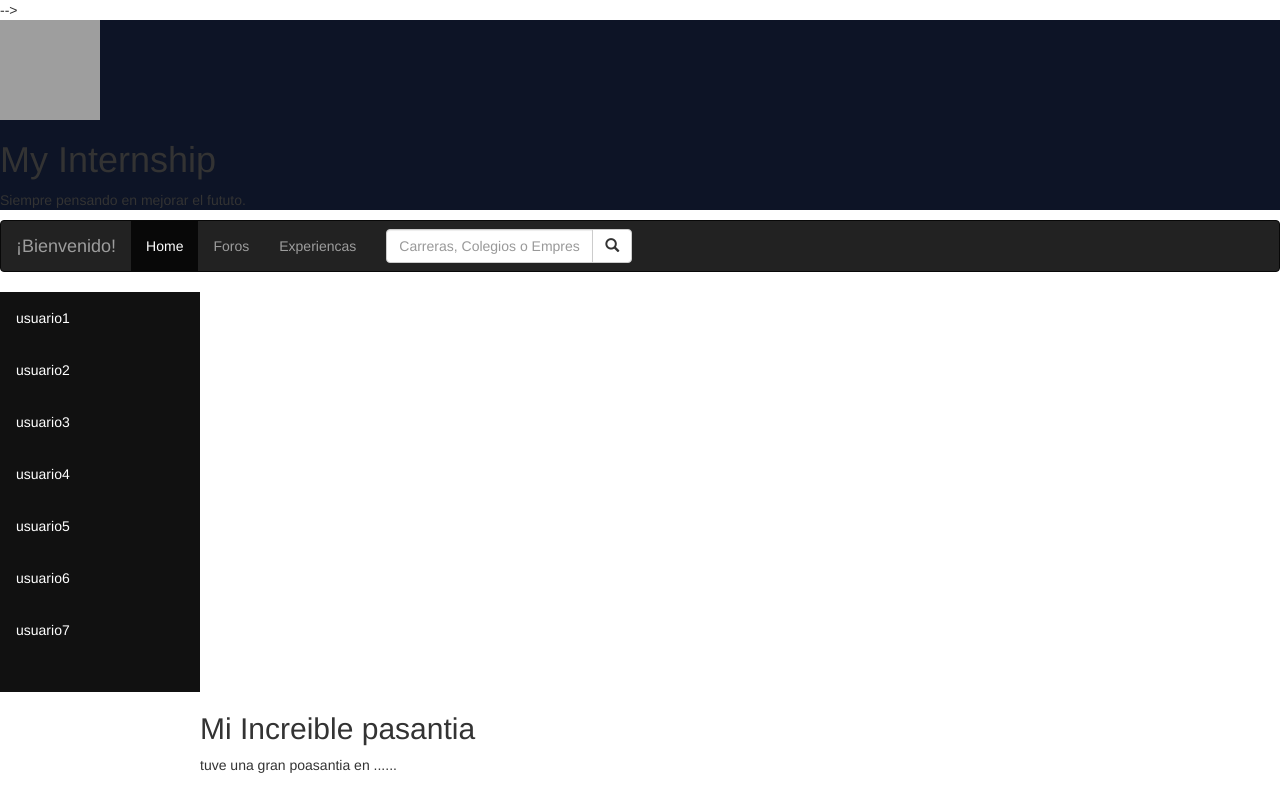
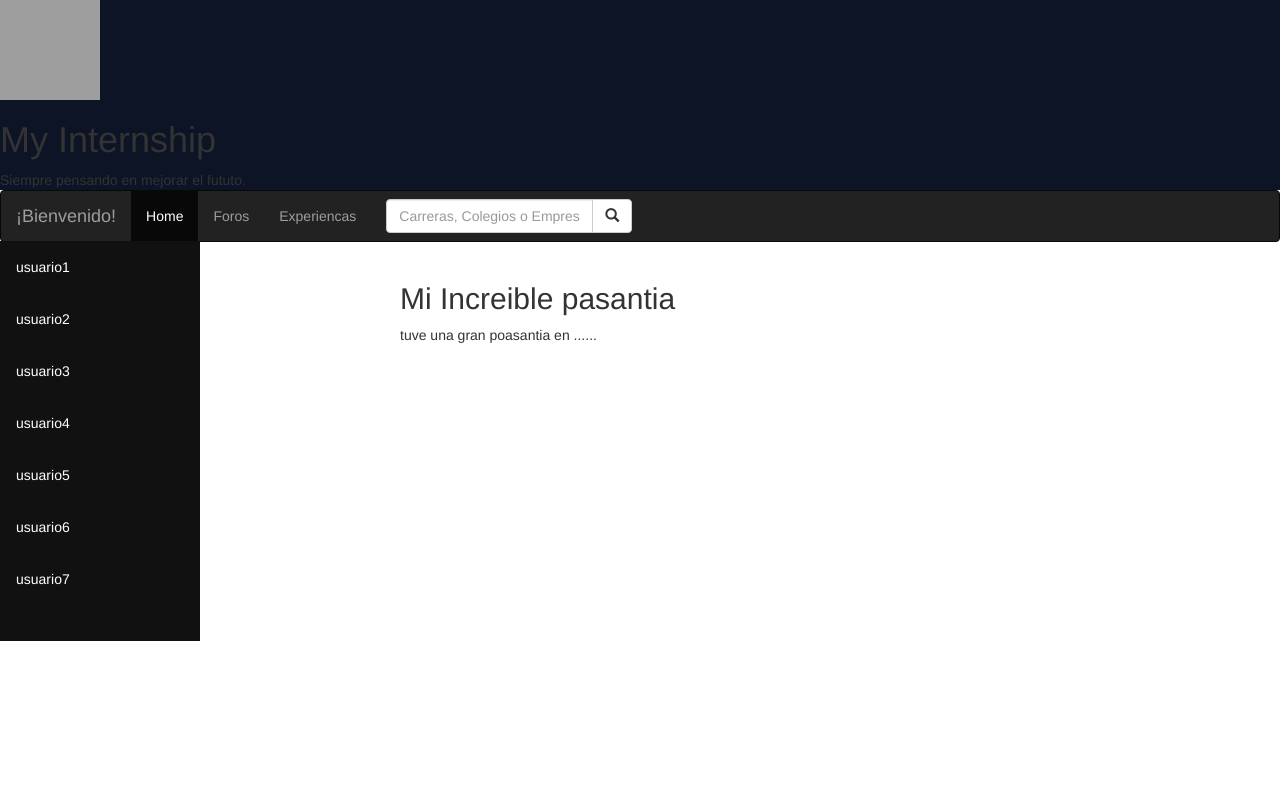
Before and after one commit to carogatica/Pasantia2019, an Angular app: page / in a window 1280 px wide. Shown: the top 812 px of the page. Built offline with nearby package versions, Linux system fonts and the light colour scheme; grey boxes are pictures that could not be loaded.

Commit message:
Ultima Actualizacion Jueves

```diff
--- a/src/app/Componentes/foro-experiencia/foro-experiencia.component.css
+++ b/src/app/Componentes/foro-experiencia/foro-experiencia.component.css
@@ -1,12 +1,12 @@
-/* <style>
+ <style>
   .header {
   background-color: #f1f1f1;
-  color: white
+  color: white;
   padding: 20px;
   text-align: center;
 }
 
-div.static {nav
+.static {
   float: left;
   width: 30%;
   height: 300px;
@@ -17,7 +17,7 @@ div.static {nav
   box-sizing: border-box;
 }
 
-body. {
+.body{
   margin: 0;
   font-family: Arial, Helvetica, sans-serif;
 }
@@ -25,16 +25,18 @@ body. {
 /* Style the side navigation */
 .contenedor{
     width: 100%;
+    padding-right:100px
 }
 .sidenav {
   height: 400px;
   width: 200px;
   position: sticky;
   z-index: 1;
-  top: 0;
-  left: 0;
   background-color: #111;
   overflow-x: hidden;
+    min-height:50px;
+    margin-top:-21px;
+
 }
 
 
@@ -59,3 +61,17 @@ body. {
   margin-top:0px;
   align-content:fixed
 }
+.main {
+display: flex;
+padding-right:200px
+}
+p {
+    margin: 0 0 0px;
+}
+element.style {
+    background: rgba(13, 20, 38);
+    text-align: center;
+}
+.heading{
+ text-align:"center";
+}
--- a/src/app/Componentes/foro-experiencia/foro-experiencia.component.html
+++ b/src/app/Componentes/foro-experiencia/foro-experiencia.component.html
@@ -5,10 +5,11 @@
   <link rel="stylesheet" href="https://maxcdn.bootstrapcdn.com/bootstrap/3.4.0/css/bootstrap.min.css">
   <script src="https://ajax.googleapis.com/ajax/libs/jquery/3.4.1/jquery.min.js"></script>
   <script src="https://maxcdn.bootstrapcdn.com/bootstrap/3.4.0/js/bootstrap.min.js"></script>
+
 </head>
-<body> -->
+<body>
 <div class="contenedor">
-    <div style="background: rgba(13, 20, 38);" class="header">
+    <div style="background: rgba(13, 20, 38);" class="header" text-align="center">
     <img src="logo.png" alt="logo" width="100" height="100">
     <h1>My Internship</h1>
     <p>Siempre pensando en mejorar el fututo.</p>
@@ -36,6 +37,7 @@
             </form>
         </div>
     </nav>
+    <div class="main">
         <div class="sidenav">
             <a href="#">usuario1</a>
             <a href="#">usuario2</a>
@@ -49,6 +51,6 @@
                 <h2>Mi Increible pasantia</h2>
                 <p>tuve una gran poasantia en ......</p>
             </div>
-
+    </div>
 
 </div>
```
Lines whose indentation alone changed are shown as unchanged.
